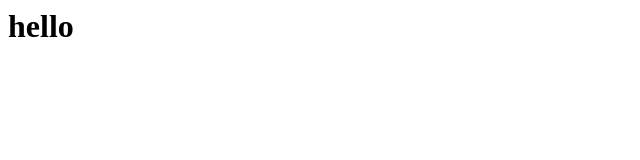
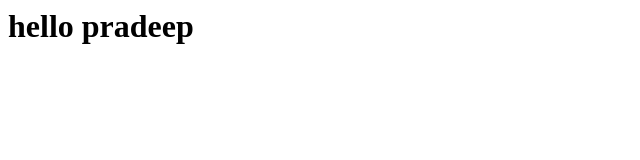
Before and after one commit to pradeepas75/pradeep1, a plain HTML site: page index.html in a window 1280 px wide. Shown: the whole page, without its empty margins (0-640 px from the left). Drawn offline with Linux system fonts and the light colour scheme.

Commit message:
Update index.html

```diff
--- a/index.html
+++ b/index.html
@@ -5,6 +5,6 @@
 
   </head>
   <body>
-    <h1>hello</h1>
+    <h1>hello pradeep</h1>
   </body>
 </html>
```
